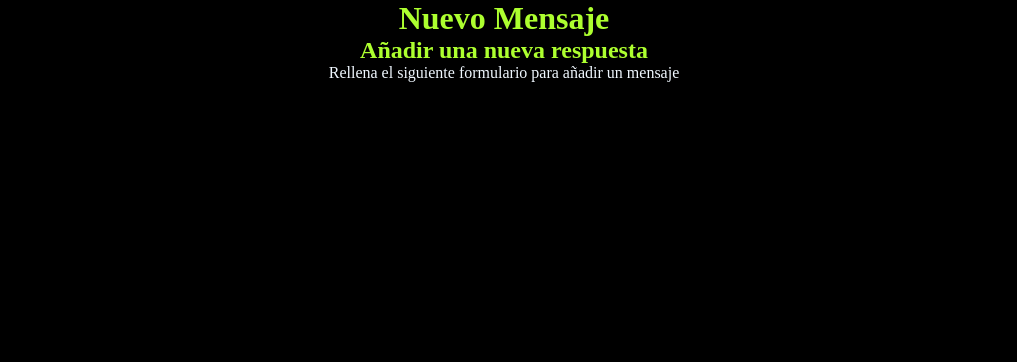
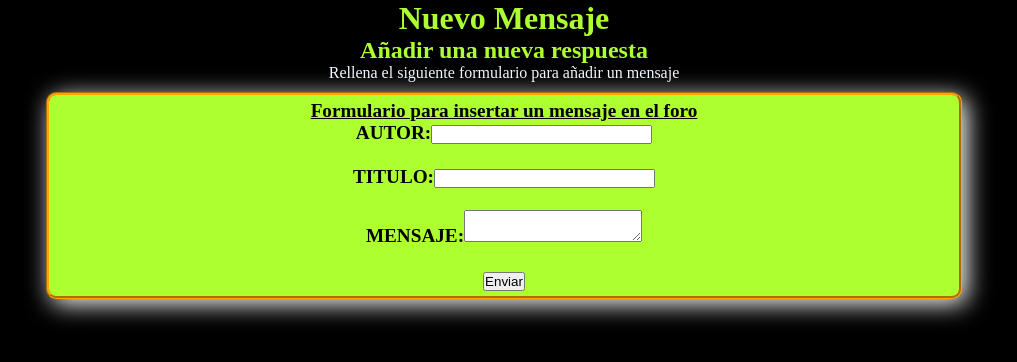
Before and after one commit to raupulus/Mini-Aplicaciones-Web, a PHP site: page /formularioforo.php in a window 1280 px wide. Shown: the top 362 px of the page, without its empty margins (136-1153 px from the left). Run offline with PHP 8.4, Linux system fonts and the light colour scheme; data that the repository does not hold is empty.

Commit message:
Formulario para llegar mensaje al foro

```diff
--- a/Creación de un foro con BD/formularioforo.php
+++ b/Creación de un foro con BD/formularioforo.php
@@ -15,8 +15,24 @@
 	<H1 id="titulo1">Nuevo Mensaje</H1>
 	<H2 id="titulo2">Añadir una nueva respuesta</H2>
 	<P>Rellena el siguiente formulario para añadir un mensaje</P>
-	<DIV>
+	<DIV class="ejemplo">
+		<P align="center">
+			<U>
+				Formulario para insertar un mensaje en el foro
+			</U>
+		</P>
 
+		<FORM action="addforo.php">
+			<INPUT type="hidden" name="respuestas" value="<?php echo $respuestas;?>"/>
+			<INPUT type="hidden" name="identificador" value="<?php echo $id;?>"/>
+			AUTOR:<INPUT type="text" name="autor" size="25"/>
+			<BR/><BR/>
+			TITULO:<INPUT type="text" name="titulo" size="25"/>
+			<BR/><BR/>
+			MENSAJE:<TEXTAREA name="mensaje"></TEXTAREA>
+			<BR/><BR/>
+			<INPUT type="submit" value="Enviar"/>
+		</FORM>
 	</DIV>
 
 </BODY>
```
